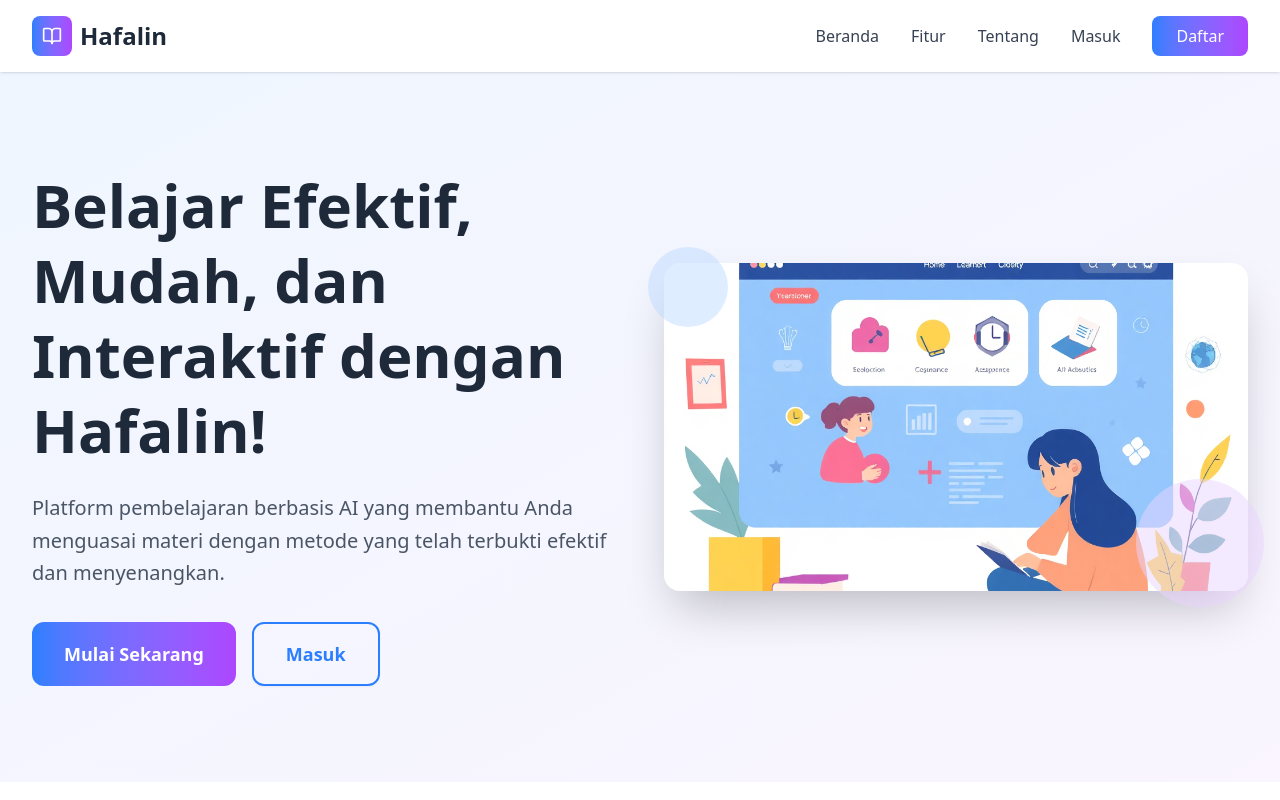
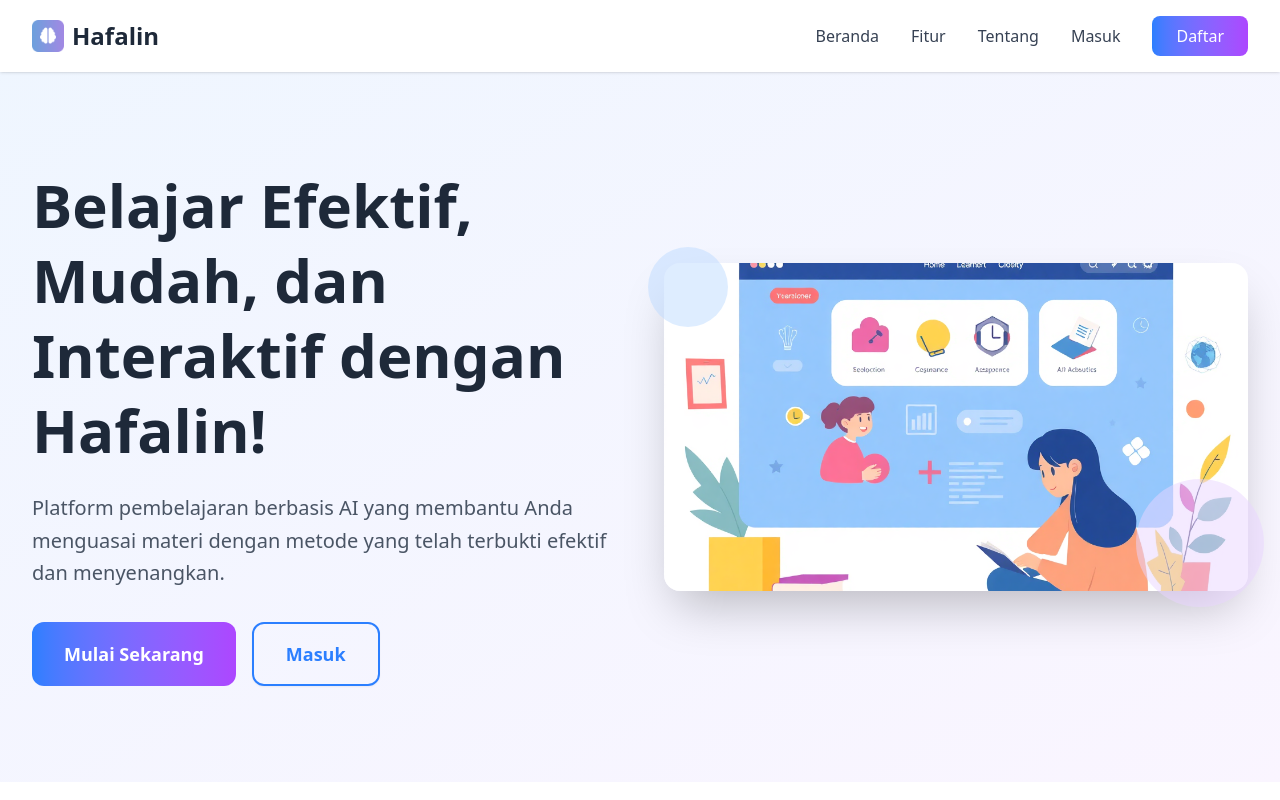
Before and after one commit to jevvonn/hafalin, a Next.js app: page / in a window 1280 px wide. Shown: the top 800 px of the page. Built offline with nearby package versions, Linux system fonts and the light colour scheme.

Commit message:
feat: add logo to landing page header

```diff
--- a/src/app/page.tsx
+++ b/src/app/page.tsx
@@ -120,9 +120,12 @@ export default function LandingPage() {
         <header className="w-full h-18 bg-white shadow-sm sticky top-0 z-50">
           <div className="max-w-7xl mx-auto px-4 sm:px-6 lg:px-8 h-full flex items-center justify-between">
             <div className="flex items-center gap-2">
-              <div className="w-10 h-10 flex items-center justify-center rounded-lg bg-linear-to-r from-blue-500 to-purple-500">
-                <BookOpen className="w-5 h-5 text-white" />
-              </div>
+              <div
+                className="w-8 h-8 bg-cover bg-center"
+                style={{
+                  backgroundImage: `url(/logo.png)`,
+                }}
+              />
               <div className="font-bold text-gray-800 text-xl sm:text-2xl">
                 Hafalin
               </div>
```
Also changed, not shown: public/logo.png (added).
